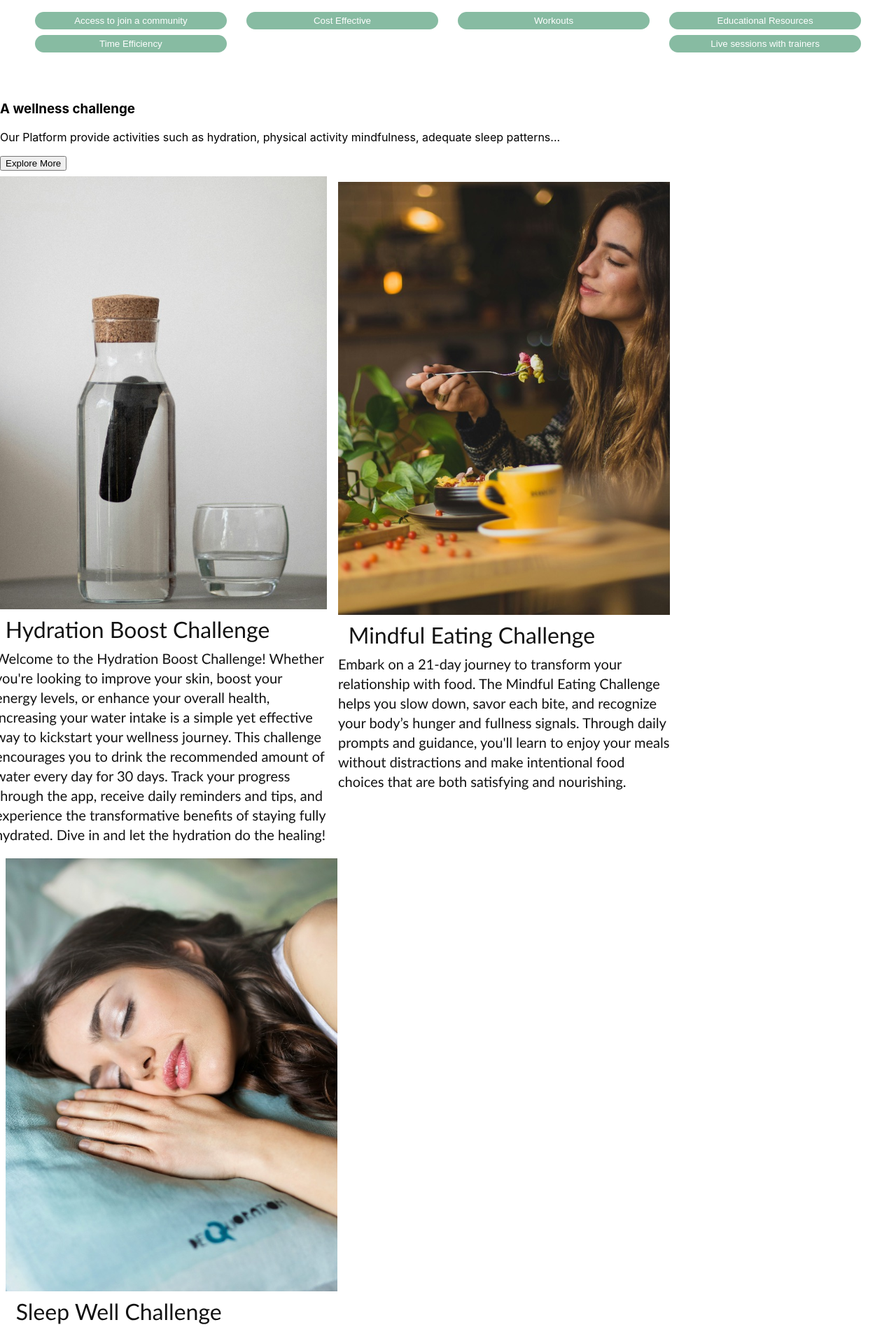
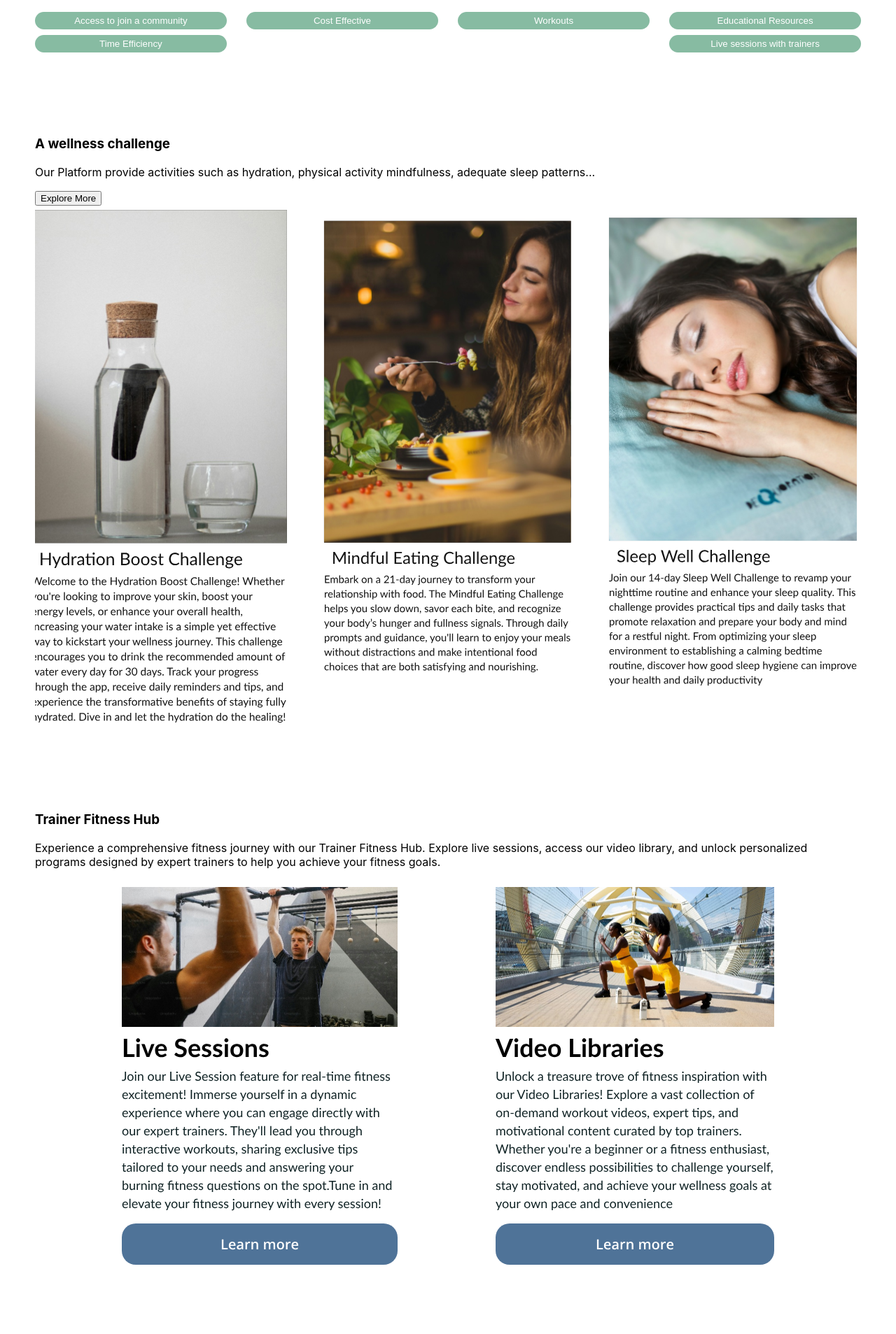
Before and after one commit to Walflower/fitmama, a React (Create React App) app: page / in a window 1280 px wide. Shown: the part 1100-3007 px from the top of the page at 70% size. Built offline with nearby package versions, Linux system fonts and the light colour scheme.

Commit message:
landing page so far

```diff
--- a/src/pages/Home/Home.jsx
+++ b/src/pages/Home/Home.jsx
@@ -95,7 +95,7 @@ export default function Home() {
       </section>
 
       {/** Might remove the the wellness challenge */}
-      <section>
+      <section className={styles.SectionTwo}>
         <h3>A wellness challenge</h3>
         <p>
           Our Platform provide activities such as hydration, physical activity
@@ -103,16 +103,28 @@ export default function Home() {
         </p>
         <button>Explore More</button>
 
-        <div>
-          <img src={ChallengeOne} alt="hydration challenge" />
-          <img src={ChallengeTwo} alt="mindful eating challenge" />
-          <img src={ChallengeThree} alt="sleep well challenge" />
+        <div className={styles.challenges}>
+          <img
+            className={styles.challenge}
+            src={ChallengeOne}
+            alt="hydration challenge"
+          />
+          <img
+            className={styles.challenge}
+            src={ChallengeTwo}
+            alt="mindful eating challenge"
+          />
+          <img
+            className={styles.challenge}
+            src={ChallengeThree}
+            alt="sleep well challenge"
+          />
         </div>
       </section>
 
       {/**trainer hub */}
 
-      <section>
+      <section className={styles.SectionThree}>
         <h3>Trainer Fitness Hub</h3>
         <p>
           Experience a comprehensive fitness journey with our Trainer Fitness
@@ -120,41 +132,54 @@ export default function Home() {
           personalized programs designed by expert trainers to help you achieve
           your fitness goals.
         </p>
-        <div>
+        <div className={styles.SectionThreeSub}>
           <img src={LiveSession} alt="live session" />
           <img src={VideoLibrary} alt="video library" />
         </div>
       </section>
 
-      <section>
+      {/**Feature Trainers */}
+
+      <section className={styles.SectionFour}>
         <h3>Feature Trainers</h3>
         <p>
           Our Faculty are all professionally qualified and have rich industry
           experience, essential for giving a practical context to concepts
         </p>
-        <div>
+
+        <div className={styles.SectionFourSub}>
           <img src={TrainerOne} alt="trainer one" />
-          <imag src={TrainerTwo} alt="trainer one" />
-          <imag src={TrainerThree} alt="trainer one" />
+          <img src={TrainerOne} alt="trainer one" />
+          <img src={TrainerOne} alt="trainer one" />
         </div>
       </section>
 
-      <section>
+      {/**Live Session Section */}
+      {/* Need this to be changed*/}
+
+      <section className={styles.SectionFive}>
         <h3>Join Our Live Session</h3>
         {/**There will be cards here */}
       </section>
 
-      <section>{/**membership sections */}</section>
-
-      <section>
-        <h3>What Clients have to save about us</h3>
-        <img src={CardOne} alt="comment one" />
-        <img src={CardTwo} alt="comment two" />
+      <section className={styles.SectionFive}>
+        {/**membership sections */}
       </section>
 
-      <section>
+      <section className={styles.SectionFive}>
+        <h3>What Clients have to save about us</h3>
+
+        <div className={styles.SectionFourSub}>
+          <img src={CardOne} alt="comment one" />
+          <img src={CardTwo} alt="comment two" />
+        </div>
+      </section>
+
+      <section className={styles.SectionSeven}>
         <div>
-          <h1>Supportive Community for Your Wellness Journey</h1>
+          <h1 className={styles.heroTitle}>
+            Supportive Community for Your Wellness Journey
+          </h1>
           <p>
             Join our virtual community to connect with other on similar journeys
             towards better health. Share experiences, seek advice, and find
@@ -162,6 +187,7 @@ export default function Home() {
           </p>
           <button>Join now</button>
         </div>
+
         <img src={GroupVideo} alt="virtual group chat" />
       </section>
 
--- a/src/pages/Home/Home.module.css
+++ b/src/pages/Home/Home.module.css
@@ -87,8 +87,48 @@
   justify-content: space-between;
   gap: 8.33px;
 }
-/* Next section-- Wellness Challengee/
+/* Next section-- Wellness Challengee*/
+.SectionTwo {
+  padding: 50px;
+}
 
+.challenges {
+  display: flex;
+  justify-content: space-between;
+}
+.challenge {
+  width: 31%;
+}
 
-/* Next section-- Services*/
-/* Next section-- Services*/
+/* Next section-- Trainer hub*/
+.SectionThree {
+  padding: 50px;
+}
+
+.SectionThreeSub {
+  display: flex;
+  justify-content: space-evenly;
+}
+
+/* Next section-- Feature Trainers*/
+
+.SectionFour {
+  padding: 50px;
+}
+
+.SectionFourSub {
+  display: flex;
+  justify-content: space-evenly;
+}
+
+/* Next section-- Live Session*/
+.SectionFive {
+  padding: 50px;
+}
+
+/* Next section-- Community*/
+.SectionSeven {
+  padding: 50px;
+  display: flex;
+  align-items: center;
+}
```
